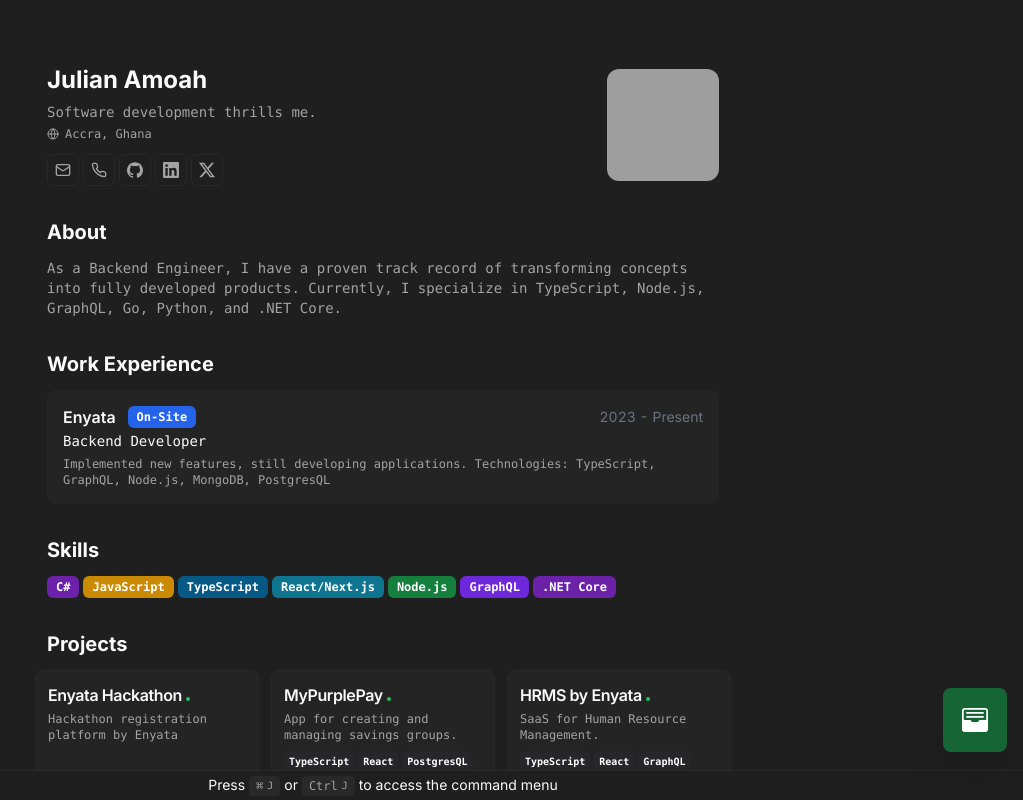
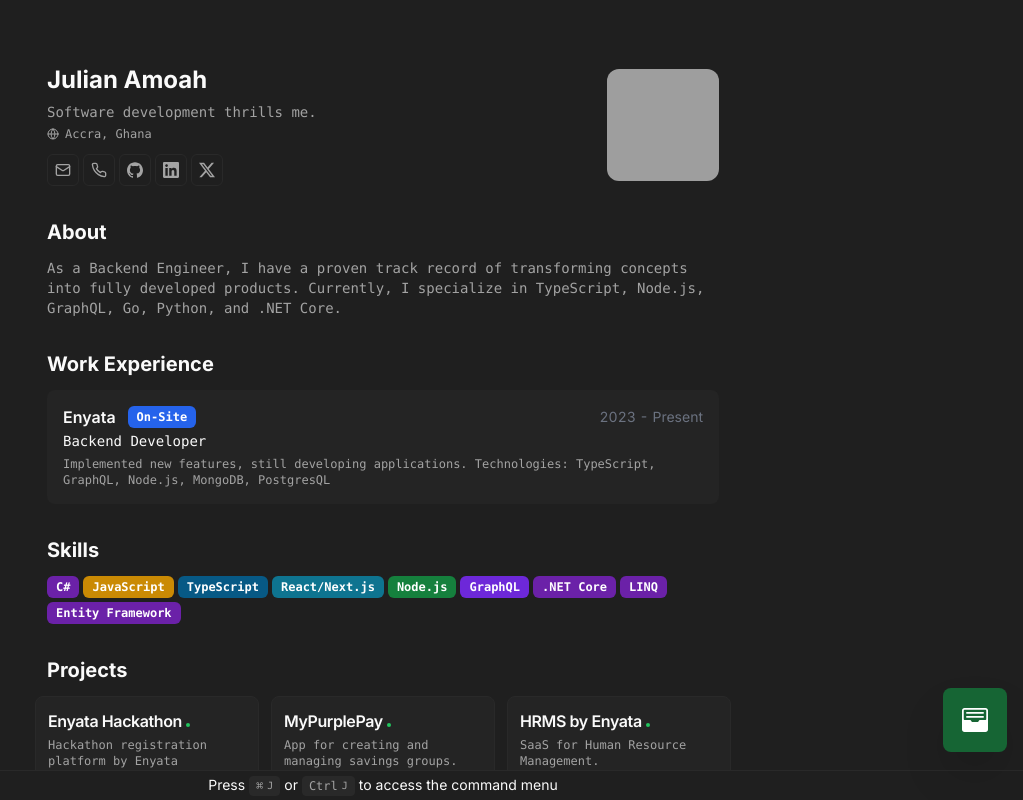
Before and after one commit to EnJulian/portfolio, a Next.js app: page / in a window 1280 px wide. Shown: the top 800 px of the page, without its empty margins (257-1280 px from the left). Built offline with nearby package versions, Linux system fonts and the light colour scheme; grey boxes are pictures that could not be loaded.

Commit message:
add new skills

```diff
--- a/src/app/page.tsx
+++ b/src/app/page.tsx
@@ -182,6 +182,10 @@
                     return 'bg-green-700';
                   case 'graphql':
                     return 'bg-violet-700';
+                  case 'linq':
+                    return 'bg-purple-800'
+                  case 'entity framework':
+                    return 'bg-purple-800';
                   default:
                     return 'bg-gray-700';
                 }
--- a/src/data/resume-data.tsx
+++ b/src/data/resume-data.tsx
@@ -91,9 +91,9 @@
     "React/Next.js",
     "Node.js",
     "GraphQL",
-    // "Go",
     ".NET Core",
-    // "Rust",
+    "LINQ",
+    "Entity Framework",
   ],
   projects: [
     {
```
